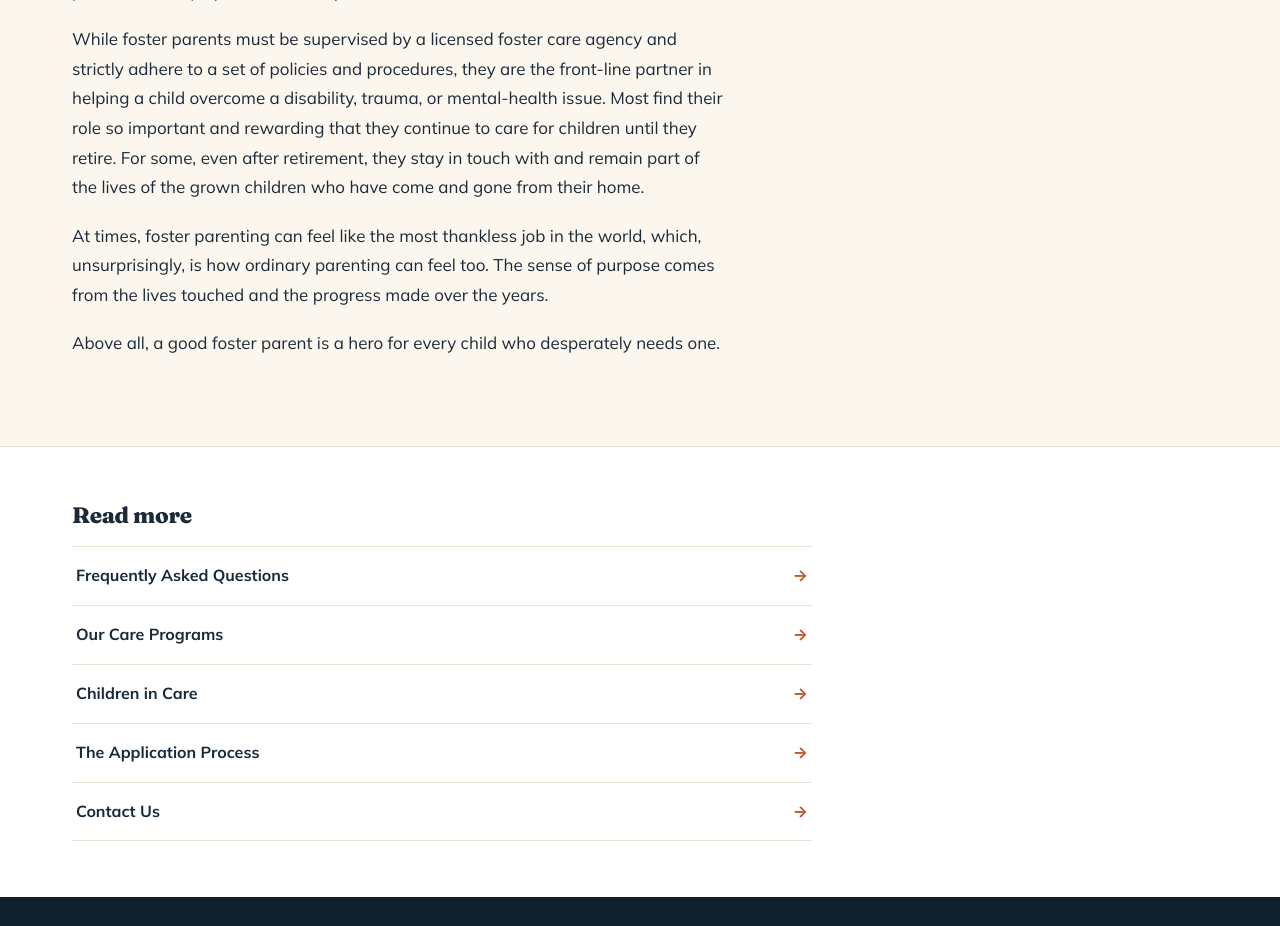
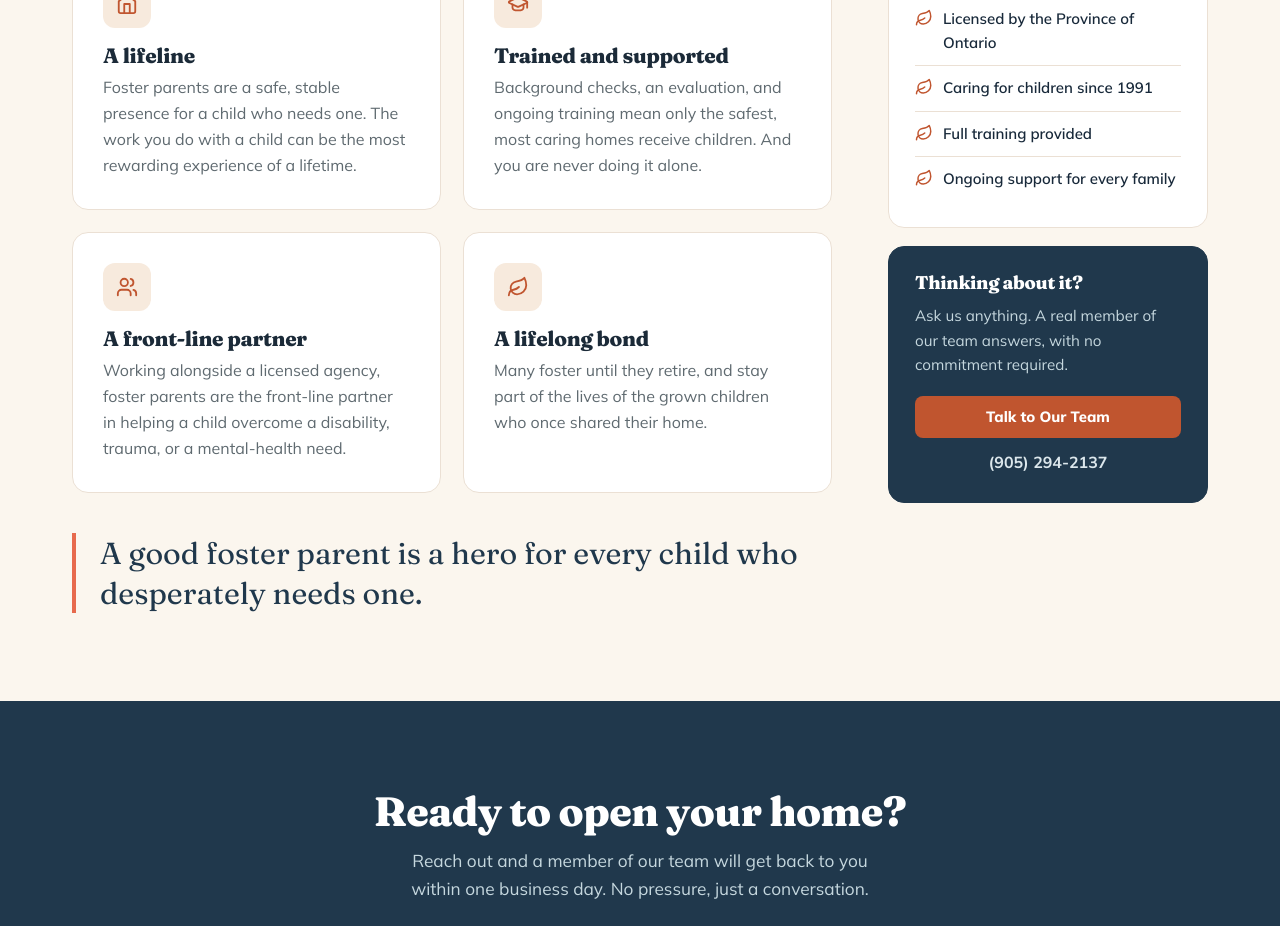
Before and after one commit to nosliwsirhc/annies_havens, an Astro site in the folder web/: page /what-is-foster-parenting in a window 1280 px wide. Shown: the part 716-1642 px from the top of the page. Built offline with nearby package versions, Linux system fonts and the light colour scheme; Astro itself is replaced by a stand-in of ours.

Commit message:
Phase 3: hybrid inner-page template (What Is Foster Parenting?)
Photo banner with overlaid title + lead, two-column body with icon
blocks + a sticky 'At a glance' / 'Talk to our team' rail, a coral
pull-quote, reusable CtaBand, and the Read more block.

Co-Authored-By: Claude Opus 4.8 (1M context) <noreply@anthropic.com>

```diff
--- /dev/null
+++ b/web/src/components/CtaBand.astro
@@ -0,0 +1,20 @@
+---
+interface Props {
+  title?: string;
+  text?: string;
+}
+const {
+  title = 'Ready to open your home?',
+  text = 'Reach out and a member of our team will get back to you within one business day. No pressure, just a conversation.',
+} = Astro.props;
+---
+<section class="pad cta-band">
+  <div class="wrap">
+    <h2>{title}</h2>
+    <p>{text}</p>
+    <div class="actions">
+      <a class="btn btn-coral" href="/contact-us">Talk to Our Team</a>
+      <a class="btn btn-out" href="/foster-parent-application-process">How Fostering Works</a>
+    </div>
+  </div>
+</section>
--- a/web/src/pages/what-is-foster-parenting.astro
+++ b/web/src/pages/what-is-foster-parenting.astro
@@ -1,7 +1,10 @@
 ---
 import BaseLayout from '../layouts/BaseLayout.astro';
-import PageHeader from '../components/PageHeader.astro';
+import Picture from '../components/Picture.astro';
+import Icon from '../components/Icon.astro';
 import ReadMore from '../components/ReadMore.astro';
+import CtaBand from '../components/CtaBand.astro';
+import { site } from '../data/site';
 
 const readMore = [
   { href: '/faq', label: 'Frequently Asked Questions' },
@@ -10,25 +13,77 @@ const readMore = [
   { href: '/foster-parent-application-process', label: 'The Application Process' },
   { href: '/contact-us', label: 'Contact Us' },
 ];
+const facts = [
+  'Licensed by the Province of Ontario',
+  'Caring for children since 1991',
+  'Full training provided',
+  'Ongoing support for every family',
+];
+const points = [
+  { icon: 'home', h: 'A lifeline', p: 'Foster parents are a safe, stable presence for a child who needs one. The work you do with a child can be the most rewarding experience of a lifetime.' },
+  { icon: 'cap', h: 'Trained and supported', p: 'Background checks, an evaluation, and ongoing training mean only the safest, most caring homes receive children. And you are never doing it alone.' },
+  { icon: 'users', h: 'A front-line partner', p: 'Working alongside a licensed agency, foster parents are the front-line partner in helping a child overcome a disability, trauma, or a mental-health need.' },
+  { icon: 'leaf', h: 'A lifelong bond', p: 'Many foster until they retire, and stay part of the lives of the grown children who once shared their home.' },
+] as const;
 ---
 <BaseLayout
   title="What Is Foster Parenting? | Annie's Havens"
   description="The term 'foster parent' can mean something different to everyone. Learn what it means to be a foster parent in Ontario with Annie's Havens."
 >
-  <PageHeader
-    title="What Is Foster Parenting?"
-    intro="In its simplest form, fostering means opening your home and family to a child who isn't related to you, in care regulated under Ontario's Child, Youth and Family Services Act. In practice, it's so much more than that."
-  />
-  <section class="pad">
-    <div class="wrap">
-      <div class="prose">
-        <p>Foster parents become a lifeline for children who need a safe and stable environment, and the work done with a child can be the most rewarding experience of a lifetime.</p>
-        <p>A foster parent goes through background checks, an evaluation, and training, so that only the safest and most caring homes are able to receive children. Some refer to fostering as a career, but that's a clumsy term: a career would imply that foster parents are employees, which they are not.</p>
-        <p>While foster parents must be supervised by a licensed foster care agency and strictly adhere to a set of policies and procedures, they are the front-line partner in helping a child overcome a disability, trauma, or mental-health issue. Most find their role so important and rewarding that they continue to care for children until they retire. For some, even after retirement, they stay in touch with and remain part of the lives of the grown children who have come and gone from their home.</p>
-        <p>At times, foster parenting can feel like the most thankless job in the world, which, unsurprisingly, is how ordinary parenting can feel too. The sense of purpose comes from the lives touched and the progress made over the years.</p>
-        <p>Above all, a good foster parent is a hero for every child who desperately needs one.</p>
+  <div class="page-banner">
+    <Picture
+      base="/images/about-slider-image-1"
+      alt="A foster parent and child outdoors"
+      width={1920}
+      height={600}
+      formats={['avif', 'webp']}
+      widths={[640, 1024, 1440, 1920]}
+      sizes="100vw"
+      loading="eager"
+      fetchpriority="high"
+    />
+    <div class="scrim">
+      <div class="wrap">
+        <h1>What Is Foster Parenting?</h1>
+        <p class="lead">In its simplest form, fostering means opening your home and family to a child who isn't related to you, in care regulated under Ontario's Child, Youth and Family Services Act. In practice, it's so much more than that.</p>
       </div>
     </div>
+  </div>
+
+  <section class="pad">
+    <div class="wrap article">
+      <div>
+        <div class="points">
+          {points.map((pt) => (
+            <article class="point">
+              <div class="ic"><Icon name={pt.icon} /></div>
+              <h3>{pt.h}</h3>
+              <p>{pt.p}</p>
+            </article>
+          ))}
+        </div>
+        <blockquote class="pullquote" style="margin-top:40px">A good foster parent is a hero for every child who desperately needs one.</blockquote>
+      </div>
+
+      <aside class="aside">
+        <div class="aside-card">
+          <h3>At a glance</h3>
+          <ul class="aside-facts">
+            {facts.map((f) => (
+              <li><Icon name="leaf" />{f}</li>
+            ))}
+          </ul>
+        </div>
+        <div class="aside-card is-cta">
+          <h3>Thinking about it?</h3>
+          <p>Ask us anything. A real member of our team answers, with no commitment required.</p>
+          <a class="btn btn-coral" href="/contact-us">Talk to Our Team</a>
+          <a class="call" href={site.phoneHref}>{site.phone}</a>
+        </div>
+      </aside>
+    </div>
   </section>
+
+  <CtaBand />
   <ReadMore links={readMore} />
 </BaseLayout>
--- a/web/src/styles/global.css
+++ b/web/src/styles/global.css
@@ -403,3 +403,54 @@ form.contact .sub { color: var(--muted); font-size: 0.95rem; margin-bottom: 22px
   section.pad { padding: 60px 0; }
   .strip .divider { display: none; }
 }
+
+/* ============================================================
+   Inner-page editorial elements (Phase 3 prototypes)
+   ============================================================ */
+
+/* photo banner with overlaid title */
+.page-banner { position: relative; }
+.page-banner img { width: 100%; height: clamp(300px, 40vw, 460px); object-fit: cover; display: block; }
+.page-banner .scrim { position: absolute; inset: 0; display: flex; align-items: flex-end; background: linear-gradient(180deg, rgba(17, 32, 45, 0.1) 0%, rgba(17, 32, 45, 0.82) 100%); }
+.page-banner .scrim .wrap { padding-top: 44px; padding-bottom: 44px; }
+.page-banner h1 { color: #fff; font-size: clamp(2.2rem, 4.6vw, 3.5rem); max-width: 20ch; }
+.page-banner .lead { color: rgba(255, 255, 255, 0.92); font-size: 1.18rem; line-height: 1.55; max-width: 56ch; margin-top: 14px; }
+
+/* editorial two-column article */
+.article { display: grid; grid-template-columns: minmax(0, 1fr) 320px; gap: 56px; align-items: start; }
+.article .aside { position: sticky; top: 100px; display: grid; gap: 18px; }
+@media (max-width: 920px) { .article { grid-template-columns: 1fr; gap: 40px; } .article .aside { position: static; } }
+
+.aside-card { border-radius: 16px; padding: 26px; border: 1px solid var(--line); background: var(--paper); }
+.aside-card h3 { font-size: 1.15rem; margin-bottom: 10px; }
+.aside-card.is-cta { background: var(--slate); color: #fff; border-color: var(--slate); }
+.aside-card.is-cta p { color: var(--on-dark-muted); font-size: 0.95rem; margin: 6px 0 18px; }
+.aside-card.is-cta .btn { width: 100%; justify-content: center; }
+.aside-card.is-cta .call { display: block; margin-top: 12px; text-align: center; color: var(--on-dark); font-weight: 700; }
+.aside-facts { list-style: none; }
+.aside-facts li { display: flex; gap: 10px; align-items: flex-start; padding: 10px 0; border-top: 1px solid var(--line); font-weight: 600; font-size: 0.94rem; color: var(--slate-d); }
+.aside-facts li:first-child { border-top: 0; padding-top: 0; }
+.aside-facts svg { width: 18px; height: 18px; color: var(--coral-d); flex: none; margin-top: 2px; }
+
+/* drop cap + pull quote */
+.dropcap::first-letter { font-family: var(--font-serif); font-weight: 800; font-size: 3.4em; line-height: 0.78; float: left; padding: 0.06em 0.12em 0 0; color: var(--coral-d); }
+.pullquote { margin: 0; padding-left: 24px; border-left: 4px solid var(--coral); font-family: var(--font-serif); font-size: clamp(1.4rem, 2.5vw, 1.9rem); line-height: 1.32; color: var(--slate); }
+
+/* scannable "what it means" points */
+.points { display: grid; grid-template-columns: 1fr 1fr; gap: 22px; }
+@media (max-width: 720px) { .points { grid-template-columns: 1fr; } }
+.point { background: var(--paper); border: 1px solid var(--line); border-radius: 16px; padding: 30px; }
+.point .ic { width: 48px; height: 48px; border-radius: 12px; background: var(--warm); display: flex; align-items: center; justify-content: center; margin-bottom: 16px; }
+.point .ic svg { width: 22px; height: 22px; color: var(--coral-d); }
+.point h3 { font-size: 1.3rem; margin-bottom: 8px; }
+.point p { color: var(--muted); }
+
+/* centered feature quote */
+.feature-quote { text-align: center; max-width: 22ch; margin: 0 auto; font-family: var(--font-serif); font-size: clamp(1.7rem, 3.4vw, 2.5rem); line-height: 1.24; color: var(--slate); }
+.feature-quote .by { display: block; margin-top: 20px; font-family: var(--font-body); font-size: 0.95rem; font-weight: 700; color: var(--muted); }
+
+/* closing CTA band */
+.cta-band { background: var(--slate); color: #fff; text-align: center; }
+.cta-band h2 { color: #fff; font-size: clamp(1.8rem, 3.2vw, 2.6rem); }
+.cta-band p { color: var(--on-dark-muted); margin-top: 12px; font-size: 1.08rem; max-width: 48ch; margin-left: auto; margin-right: auto; }
+.cta-band .actions { display: flex; gap: 14px; justify-content: center; flex-wrap: wrap; margin-top: 26px; }
```
